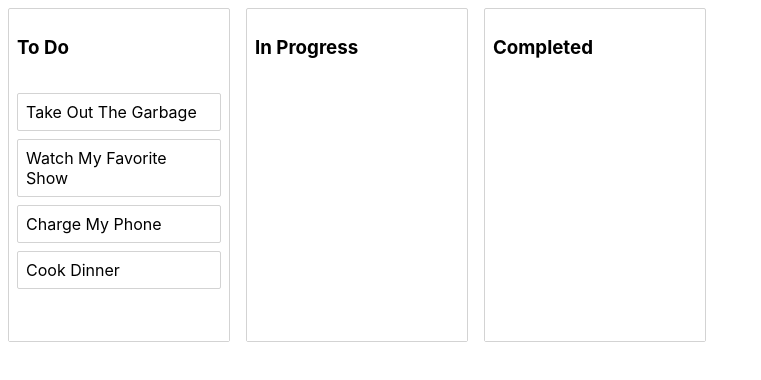
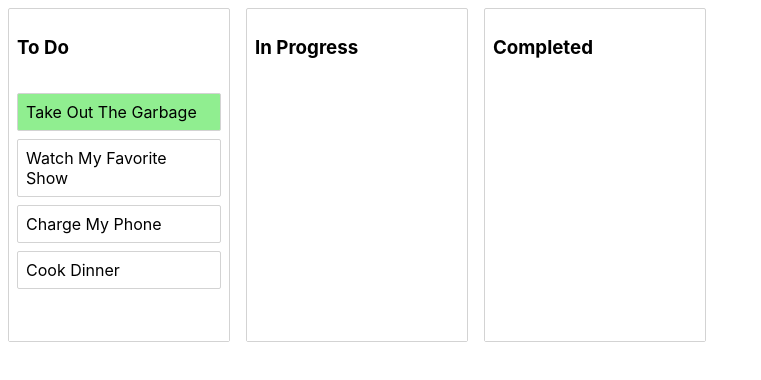
Before and after one commit to tontruongdao/kanban-bt-library, a React (Create React App) app: page / in a window 1280 px wide. Shown: the top 380 px of the page, without its empty margins (0-761 px from the left). Built offline with nearby package versions, Linux system fonts and the light colour scheme.

Commit message:
Use Nested Ternari To Disabled Draggability

```diff
--- a/src/components/App.js
+++ b/src/components/App.js
@@ -45,7 +45,7 @@ const App = () => {
 
     const startCol = todo.columns[source.droppableId]
     const endCol = todo.columns[destination.droppableId]
-    console.log(startCol, endCol)
+    // console.log(startCol, endCol)
 
     if(startCol === endCol) {
       const newTaskIds = Array.from(startCol.taskIds) // Makes an array from a copy of the todo State
--- a/src/components/Task.js
+++ b/src/components/Task.js
@@ -3,7 +3,10 @@ import styled from 'styled-components'
 import { Draggable } from 'react-beautiful-dnd'
 
 const Task = ({ task, index }) => {
-  // console.log(task)
+  const isDragDisabled = (index === 0) ? true: false;
+
+  console.log(isDragDisabled)
+
   return (
 
   // - Draggable has to required property
@@ -15,6 +18,7 @@ const Task = ({ task, index }) => {
   //   to the item we want to move araound.
     <Draggable
       draggableId={task.id}
+      isDragDisabled={isDragDisabled}
       index={index}>
 
     {(provided, snapshot) => (
@@ -22,6 +26,7 @@ const Task = ({ task, index }) => {
         {...provided.draggableProps}
         {...provided.dragHandleProps}
         ref={provided.innerRef}
+        isDisabled={isDragDisabled}
         isDragging={snapshot.isDragging}>
 
         {/* <Handle {...provided.dragHandleProps}/> */}
@@ -38,7 +43,12 @@ const Container = styled.div`
   padding: 8px;
   margin-bottom: 8px;
   border-radius: 2px;
-  background-color: ${props => (props.isDragging ? 'lightgreen' : 'white')};
+  background-color: ${props => (
+    props.isDisabled ?
+      "lightgreen" :
+      props.isDragging ?
+        'salmon' :
+        'white')};
 
   display: flex;
 `
```
